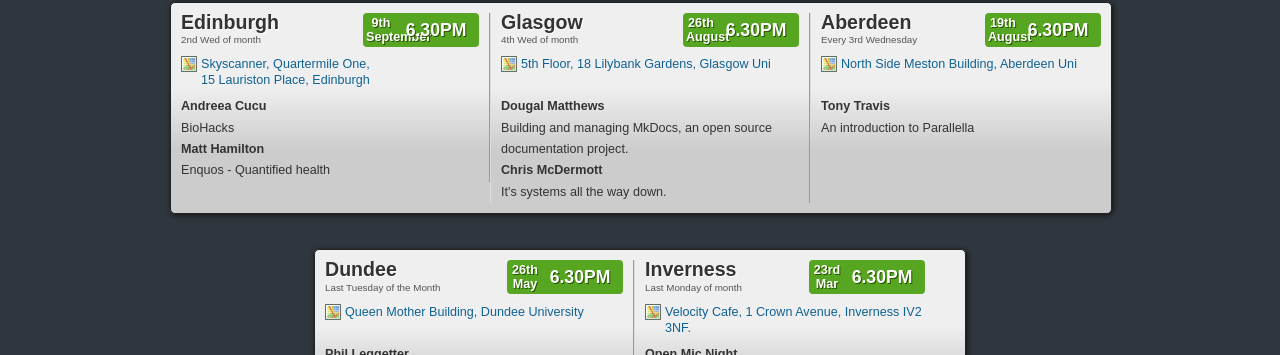
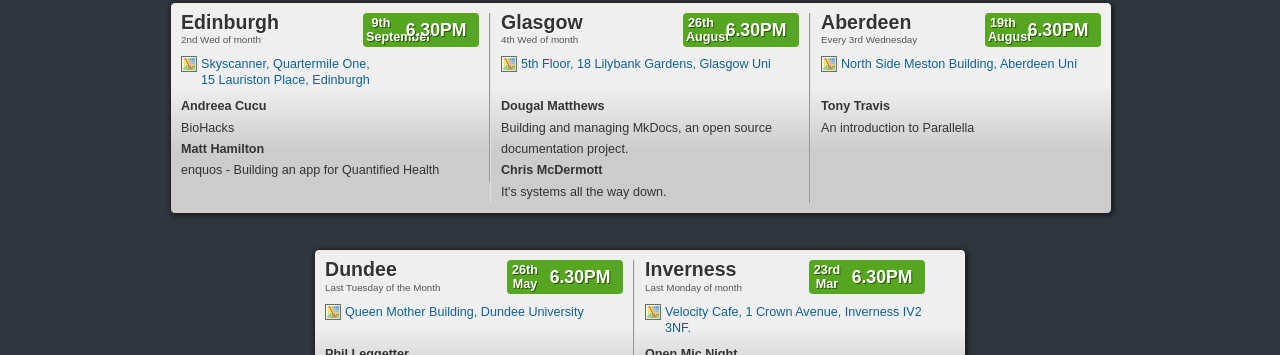
Before and after one commit to techmeetup/techmeetup.co.uk, a Jekyll site: the page built from index.html, in a window 1280 px wide. Shown: the part 397-752 px from the top of the page. Built offline with Jekyll 4.4.1, drawn with Linux system fonts in a browser that asks for light colours.

Commit message:
Update index.json

```diff
--- a/_data/index.json
+++ b/_data/index.json
@@ -6,7 +6,7 @@
         "talk": "BioHacks"
       },{
         "name": "Matt Hamilton",
-        "talk": "Enquos - Quantified health"
+        "talk": "enquos - Building an app for Quantified Health"
       }
     ],
     "day": "9th",
```
